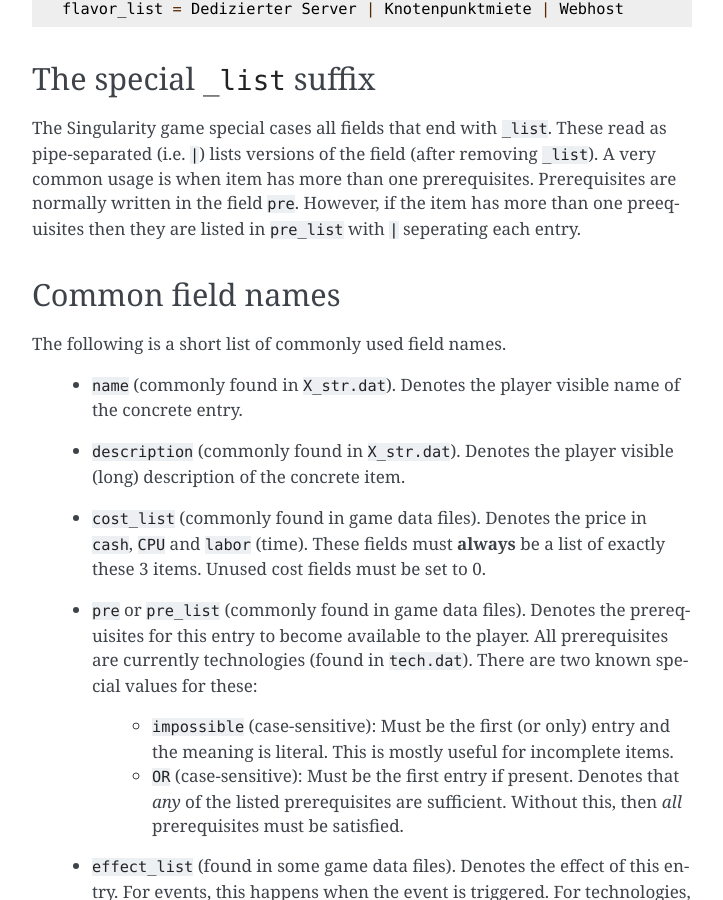
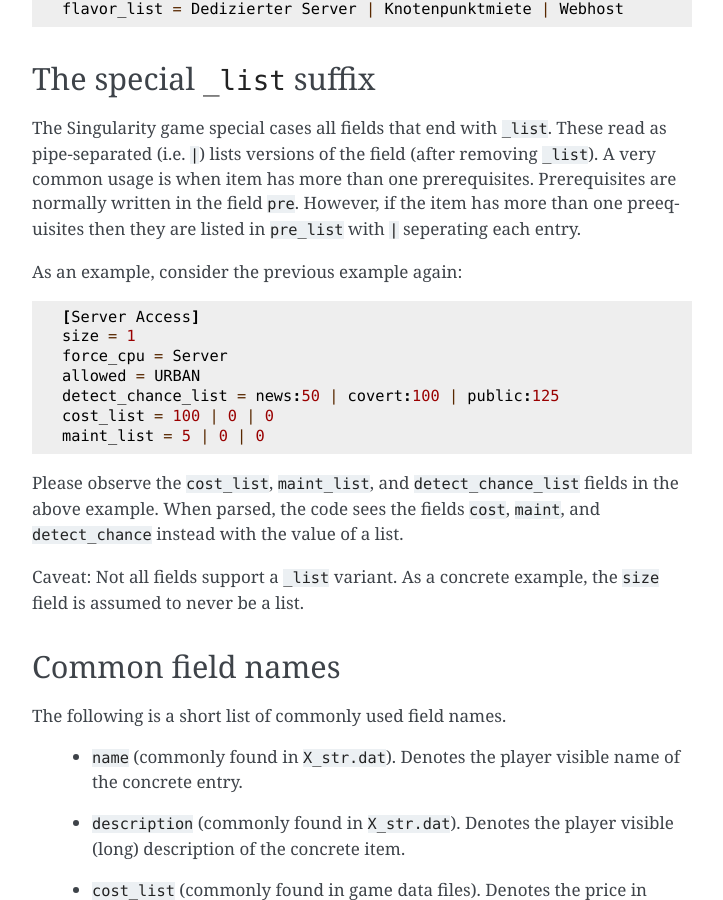
Before and after one commit to singularity/singularity, a Sphinx documentation site: the page built from docs/devel/data_files.rst, in a window 1280 px wide and 900 px high, scrolled down 948 px. Shown: the whole window, without its empty margins (388-1111 px from the left). Built offline with Sphinx 7.4.7, drawn with Linux system fonts in a browser that asks for light colours.

Commit message:
Expand on the _list field section
Signed-off-by: Niels Thykier <niels@thykier.net>

```diff
--- a/docs/devel/data_files.rst
+++ b/docs/devel/data_files.rst
@@ -59,6 +59,26 @@ than one prerequisites.  Prerequisites are normally written in the field
 ``pre``. However, if the item has more than one preequisites then they
 are listed in ``pre_list`` with ``|`` seperating each entry.
 
+As an example, consider the previous example again::
+
+  [Server Access]
+  size = 1
+  force_cpu = Server
+  allowed = URBAN
+  detect_chance_list = news:50 | covert:100 | public:125
+  cost_list = 100 | 0 | 0
+  maint_list = 5 | 0 | 0
+
+
+Please observe the ``cost_list``, ``maint_list``, and
+``detect_chance_list`` fields in the above example.  When parsed, the
+code sees the fields ``cost``, ``maint``, and ``detect_chance``
+instead with the value of a list.
+
+Caveat: Not all fields support a ``_list`` variant.  As a concrete
+example, the ``size`` field is assumed to never be a list.
+
+
 Common field names
 ------------------
 
```
